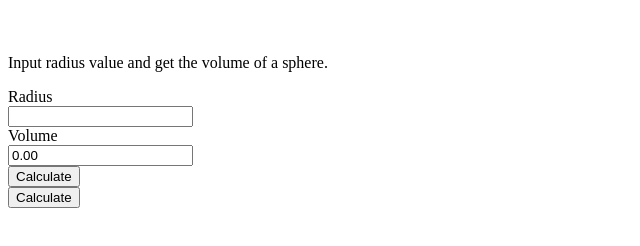
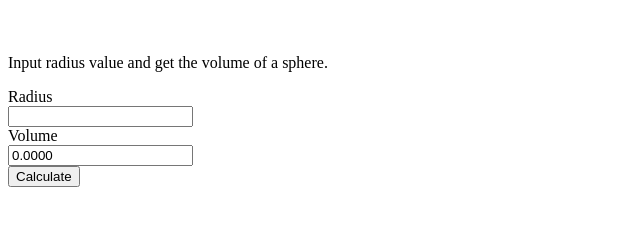
Before and after one commit to acciojob/sphere-vol-AkhilaNegi, a website: page main.html in a window 1280 px wide. Shown: the whole page, without its empty margins (0-640 px from the left). Drawn offline with Linux system fonts and the light colour scheme.

Commit message:
created a submission

```diff
--- a/main.html
+++ b/main.html
@@ -3,24 +3,17 @@
 <head>
 	<meta charset="utf-8">
 <title>Volume of a Sphere</title>
-	<title>Volume of a Sphere</title>
 <style>
 body{padding-top:30px;}
 label,input{display:block;}
-	body{padding-top:30px;}
-	label,input{display:block;}
 </style>
 </head>
 <body>
 	<p>Input radius value and get the volume of a sphere.</p>
 	<form action="" method="post" id="MyForm">
-	<label for="radius">Radius</label>
-		<input type="text" name="radius" id="radius" required>
-	<label for="volume">Volume</label>
-		<input type="text" name="volume" id="volume">
+	<label for="radius">Radius</label><input type="text" name="radius" id="radius" required>
+	<label for="volume">Volume</label><input type="number" name="volume" id="volume">
 	<input type="submit" value="Calculate" id="submit">    </form>
-	<input type="submit" value="Calculate" id="submit">
-	</form>
 	<script type="text/javascript" src="./script.js"></script>
 </body>
 </html>
--- a/script.js
+++ b/script.js
@@ -1,14 +1,19 @@
-function volume_sphere() {
-    //Write your code here
-var radius= document.getElementById("radius").value;
-var volume=(4/3)*Math.PI*  Math.pow(radius, 3);
-var volume=(4/3)*Math.PI* Math.pow(radius, 3);
-document.getElementById("volume").value = volume.toFixed(2);
-document.getElementById("submit").addEventListener("click", volume_sphere);
-// document.getElementById("submit").addEventListener("click", volume_sphere);
+function volume_sphere(e) {
+  //Write your code here
+	e.preventDefault();
+  let radius = document.getElementById("radius").value;
+  let vol = document.getElementById("volume");
+  // if (radius.length == 0) vol.value = "NaN";
+  for (let ele of radius) {
+    if (ele >= "0" && ele <= "9") {
+    } else {
+      vol.value = "NaN";
+      break;
+    }
+  }
 
+  if (vol.value !== "NaN")
+    vol.value = ((4 * Math.PI * radius * radius * radius) / 3).toFixed(4);
 }
 
-window.onload = document.getElementById('MyForm').onsubmit = volume_sphere;
-document.getElementById('MyForm').addEventListener('submit', volume_sphere);
-document.getElementById('submit').addEventListener('click', volume_sphere);
+window.onload = document.getElementById("MyForm").onsubmit = volume_sphere;
```
